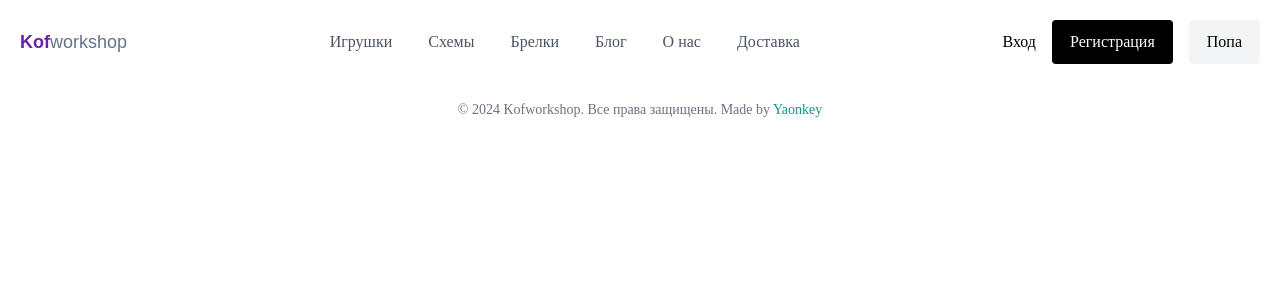
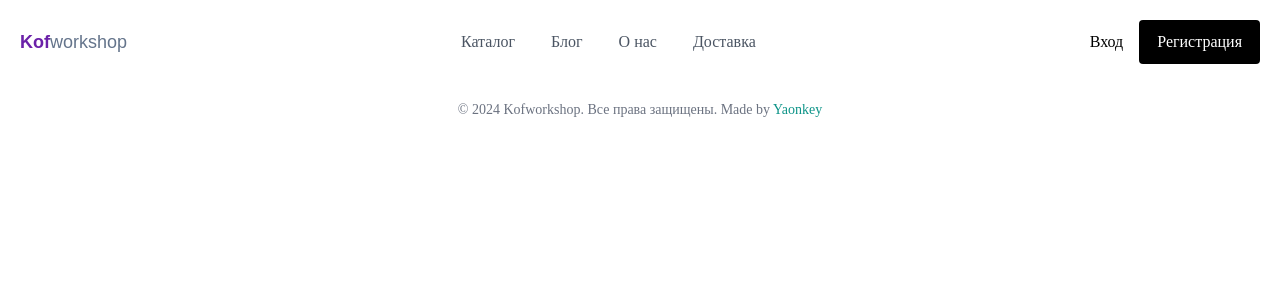
Before and after one commit to yaonkey/kofworkshop-frontend, a Nuxt app: page /trinkets in a window 1280 px wide. Shown: the top 300 px of the page. Built offline with nearby package versions, Linux system fonts and the light colour scheme.

Commit message:
changed navbar links

```diff
--- a/components/landing/Navbar.vue
+++ b/components/landing/Navbar.vue
@@ -1,16 +1,8 @@
 <script setup>
 const menuitems = [
     {
-        title: "Игрушки",
+        title: "Каталог",
         path: "/catalog",
-    },
-    {
-        title: "Схемы",
-        path: "/schemas",
-    },
-    {
-        title: "Брелки",
-        path: "/trinkets",
     },
     {
         title: "Блог",
@@ -92,9 +84,6 @@ const open = ref(false);
                 <div class="hidden lg:flex items-center gap-4">
                     <a href="#">Вход</a>
                     <LandingLink href="#" size="md">Регистрация</LandingLink>
-                    <LandingLink href="#" styleName="muted" block size="md"
-                        >Попа</LandingLink
-                    >
                 </div>
             </div>
         </header>
```
